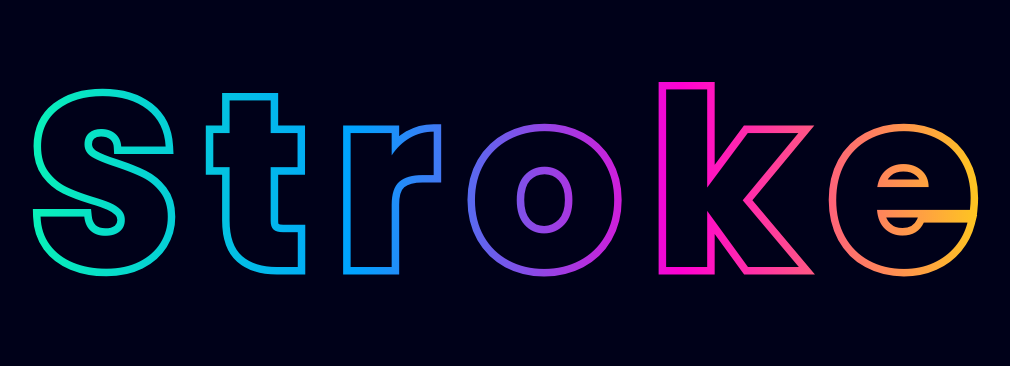
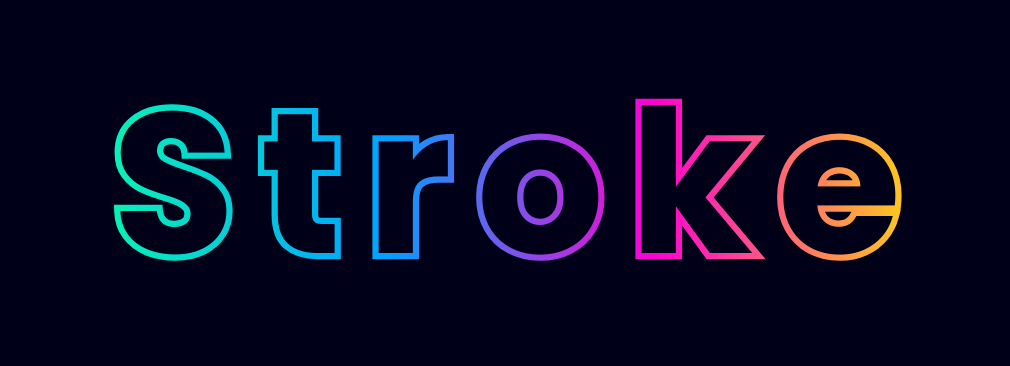
Before and after one commit to hernandoabella/youtube-code, a plain HTML site: page texto-trazo-con-degradado/index.html in a window 1280 px wide. Shown: the part 217-583 px from the top of the page, without its empty margins (121-1131 px from the left). Drawn offline with Linux system fonts and the light colour scheme.

Commit message:
modificaciones de estilo

```diff
--- a/texto-trazo-con-degradado/style.css
+++ b/texto-trazo-con-degradado/style.css
@@ -1,7 +1,7 @@
 :root {
 	--color-background: #000119;
 	--stroke-width: calc(1em / 16);
-  --font-size: 30vmin;
+	--font-size: 25vmin;
 	--font-weight: 700;
 	--letter-spacing: calc(1em / 8);
 }
```
Lines whose indentation alone changed are shown as unchanged.
